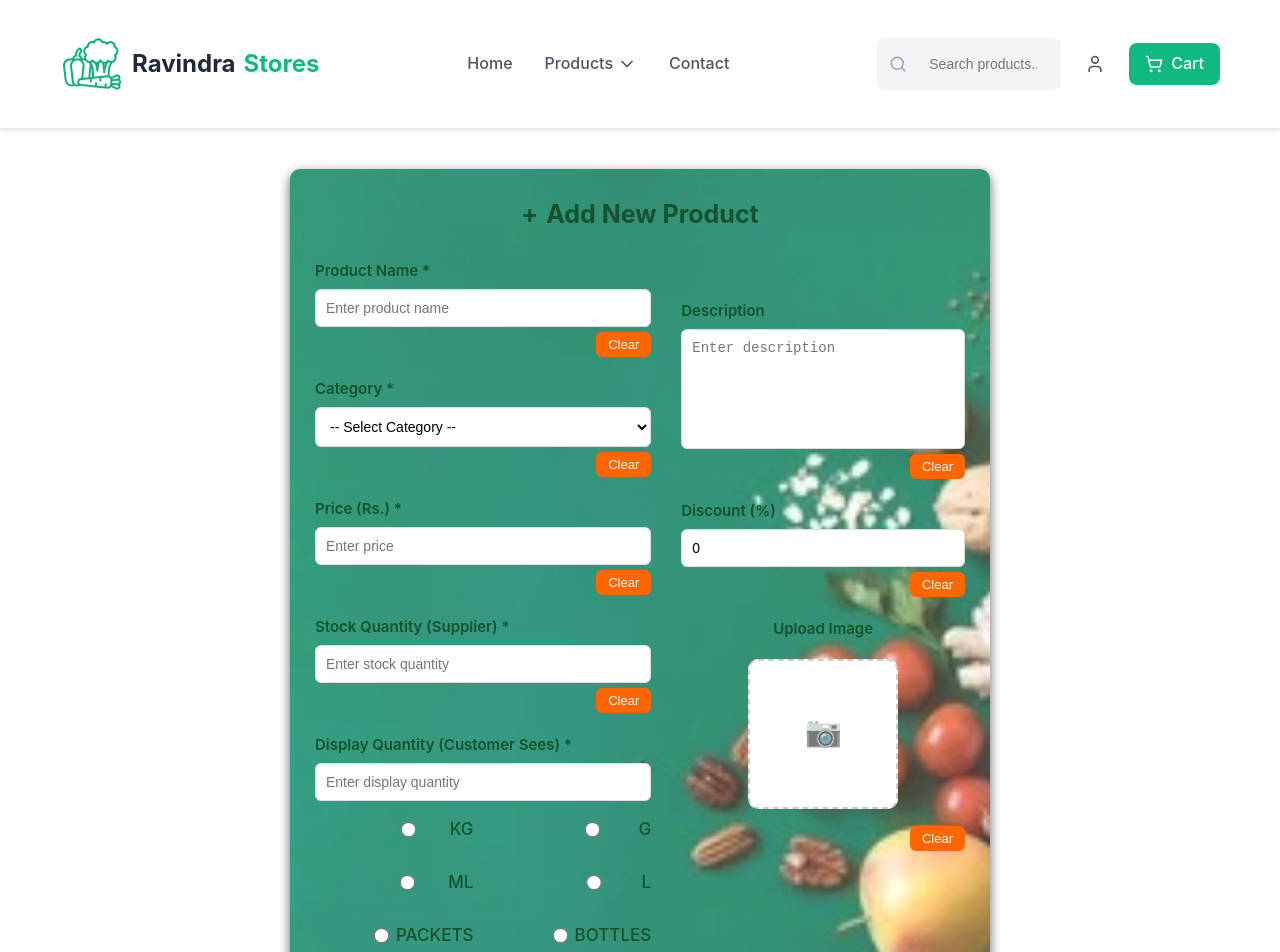
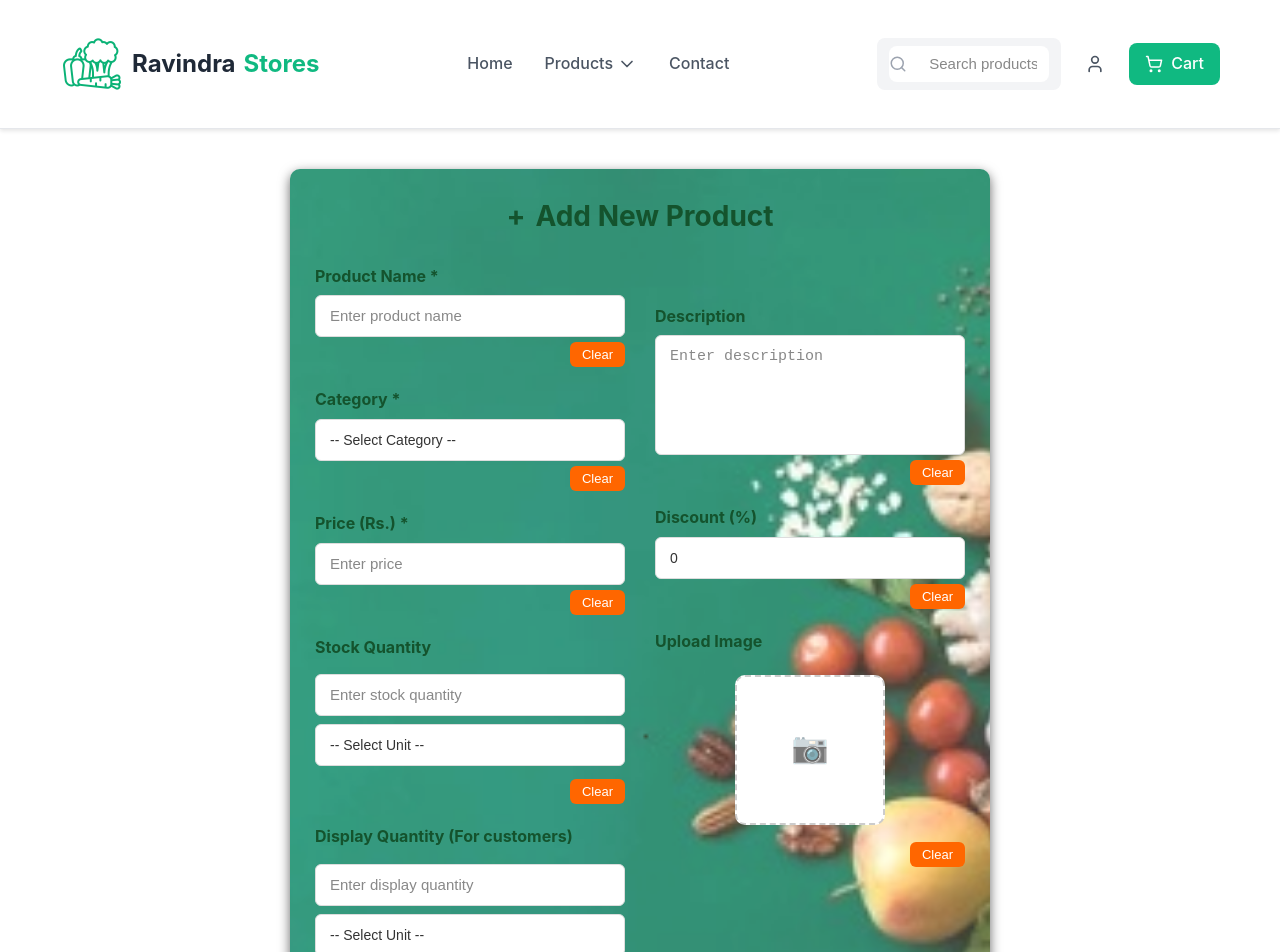
Before and after one commit to MinxPat/Grocery-frontend, a React (Create React App) app: page /products/add in a window 1280 px wide. Shown: the top 952 px of the page. Built offline with nearby package versions, Linux system fonts and the light colour scheme.

Commit message:
Modified add products

```diff
--- a/src/pages/AddProduct.css
+++ b/src/pages/AddProduct.css
@@ -29,15 +29,15 @@
   display: flex;
   align-items: center;
   justify-content: center;
-  font-size: 25px;
-  font-weight: 700;
+  font-size: 28px;
+  font-weight: 750;
   color: #14532d;
   margin-bottom: 25px;
 }
 
 .form-title-icon {
   color: #14532d;
-  margin-right: 8px;
+  margin-right: 10px;
 }
 
 /* Grid Layout */
@@ -67,25 +67,36 @@
 }
 
 .form-group label {
-  font-weight: 600;
+  font-weight: 650;
   margin-bottom: 6px;
   color: #14532d;
-  font-size: 15px;
+  font-size: 16px;
 }
 
-/* Inputs */
+/* Inputs & dropdowns */
 input,
 select,
 textarea {
   width: 100%;
-  padding: 10px;
+  padding: 12px 14px;
   border-radius: 6px;
   border: 1px solid #ddd;
-  background: #fff;
+  background: #ffffff !important;
   font-size: 14px;
+  color: #333;
   outline: none;
+  transition: all 0.2s ease;
+  box-sizing: border-box;
 }
 
+/* Placeholder styling */
+input::placeholder,
+textarea::placeholder {
+  color: #888;
+  font-size: 15px;
+}
+
+/* Textarea */
 textarea {
   resize: none;
   min-height: 120px;
@@ -97,6 +108,52 @@ textarea:focus {
   border-color: #f97316;
   background: #fff;
   box-shadow: 0 0 4px rgba(249, 115, 22, 0.4);
+}
+
+/* Dropdown styling */
+select {
+  appearance: none;
+  -webkit-appearance: none; /* Safari */
+  -moz-appearance: none;    /* Firefox */
+  background: #fff no-repeat right 12px center;
+  background-size: 14px;
+  padding-right: 30px;
+  cursor: pointer;
+}
+
+select option {
+  padding: 10px;
+}
+
+/* Stock & Display Quantity Row */
+.stock-display-row {
+  display: flex;
+  flex-direction: column;
+  gap: 25px; /* space between Stock and Display groups */
+  margin-bottom: 25px;
+}
+
+/* Each group */
+.stock-group,
+.display-group {
+  display: flex;
+  flex-direction: column;
+  gap: 8px;
+}
+
+/* Input + Unit Select side by side */
+.input-unit-row {
+  display: flex;
+  align-items: center;
+  gap: 12px;
+}
+
+.input-unit-row input {
+  flex: 2;
+}
+
+.input-unit-row select {
+  flex: 1;
 }
 
 /* Clear button */
@@ -125,6 +182,13 @@ textarea:focus {
   align-items: center;
   width: 100%;
   height: 100%;
+}
+
+.image-upload .image-label {
+  display: block;
+  text-align: left;
+  margin-bottom: 8px;
+  width: 100%;
 }
 
 .upload-box {
@@ -214,33 +278,3 @@ textarea:focus {
   background: #e65c00;
   transform: scale(1.05);
 }
-
-/* Quantity Stock & Display radio buttons */
-.quantity-units,
-.stock-quantity-options,
-.display-quantity-options {
-  display: grid;
-  grid-template-columns: 1fr 1fr;
-  gap: 20px 20px;
-  margin-top: 15px;
-}
-
-.quantity-units label,
-.stock-quantity-options label,
-.display-quantity-options label {
-  display: flex;
-  align-items: center;
-  font-size: 17px;
-  color: #14532d;
-  font-weight: 500;
-  cursor: pointer;
-  padding-left: 60px;
-}
-
-.quantity-units input[type="radio"],
-.stock-quantity-options input[type="radio"],
-.display-quantity-options input[type="radio"] {
-  margin-right: 8px;
-  accent-color: #14532d;
-  transform: scale(1.2);
-}
--- a/src/pages/AddProduct.jsx
+++ b/src/pages/AddProduct.jsx
@@ -5,13 +5,16 @@ const AddProduct = () => {
   const [productName, setProductName] = useState("");
   const [category, setCategory] = useState("");
   const [price, setPrice] = useState("");
-  const [stockQuantity, setStockQuantity] = useState(""); // total quantity from supplier
-  const [displayQuantity, setDisplayQuantity] = useState(""); // quantity shown to customer
-  const [quantityUnit, setQuantityUnit] = useState(""); // radio selection
+  const [stockQuantity, setStockQuantity] = useState("");
+  const [stockUnit, setStockUnit] = useState("");
+  const [displayQuantity, setDisplayQuantity] = useState("");
+  const [displayUnit, setDisplayUnit] = useState("");
   const [description, setDescription] = useState("");
-  const [discount, setDiscount] = useState(0); // int now
+  const [discount, setDiscount] = useState(0);
   const [imageFile, setImageFile] = useState(null);
   const [imagePreview, setImagePreview] = useState(null);
+
+  const unitOptions = ["KG", "G", "ML", "L", "PACKET", "BOTTLE", "CAN"];
 
   // Clear one field
   const handleClear = (field) => {
@@ -28,11 +31,14 @@ const AddProduct = () => {
       case "stockQuantity":
         setStockQuantity("");
         break;
+      case "stockUnit":
+        setStockUnit("");
+        break;
       case "displayQuantity":
         setDisplayQuantity("");
         break;
-      case "quantityUnit":
-        setQuantityUnit("");
+      case "displayUnit":
+        setDisplayUnit("");
         break;
       case "description":
         setDescription("");
@@ -55,8 +61,9 @@ const AddProduct = () => {
     setCategory("");
     setPrice("");
     setStockQuantity("");
+    setStockUnit("");
     setDisplayQuantity("");
-    setQuantityUnit("");
+    setDisplayUnit("");
     setDescription("");
     setDiscount(0);
     setImageFile(null);
@@ -81,8 +88,9 @@ const AddProduct = () => {
     formData.append("category", category);
     formData.append("price", price);
     formData.append("stockQuantity", stockQuantity);
+    formData.append("stockUnit", stockUnit);
     formData.append("displayQuantity", displayQuantity);
-    formData.append("quantityUnit", quantityUnit);
+    formData.append("displayUnit", displayUnit);
     formData.append("description", description);
     formData.append("discount", discount);
 
@@ -128,6 +136,7 @@ const AddProduct = () => {
               placeholder="Enter product name"
               value={productName}
               onChange={(e) => setProductName(e.target.value)}
+              className="white-input"
             />
             <button
               type="button"
@@ -143,6 +152,7 @@ const AddProduct = () => {
             <select
               value={category}
               onChange={(e) => setCategory(e.target.value)}
+              className="white-input"
             >
               <option value="">-- Select Category --</option>
               <option value="vegetables">Vegetables</option>
@@ -171,6 +181,7 @@ const AddProduct = () => {
               value={price}
               min="0"
               onChange={(e) => setPrice(e.target.value)}
+              className="white-input"
             />
             <button
               type="button"
@@ -181,52 +192,68 @@ const AddProduct = () => {
             </button>
           </div>
 
-          <div className="form-group">
-            <label>Stock Quantity (Supplier) *</label>
+          <div className="form-group stock-group">
+            <label>Stock Quantity</label>
             <input
               type="number"
               placeholder="Enter stock quantity"
               value={stockQuantity}
               min="0"
               onChange={(e) => setStockQuantity(e.target.value)}
+              className="white-input"
             />
+            <select
+              value={stockUnit}
+              onChange={(e) => setStockUnit(e.target.value)}
+              className="white-input"
+            >
+              <option value="">-- Select Unit --</option>
+              {unitOptions.map((unit) => (
+                <option key={unit} value={unit}>
+                  {unit}
+                </option>
+              ))}
+            </select>
             <button
               type="button"
               className="clear-btn"
-              onClick={() => handleClear("stockQuantity")}
+              onClick={() => {
+                handleClear("stockQuantity");
+                handleClear("stockUnit");
+              }}
             >
               Clear
             </button>
           </div>
 
-          <div className="form-group">
-            <label>Display Quantity (Customer Sees) *</label>
+          <div className="form-group display-group">
+            <label>Display Quantity (For customers) </label>
             <input
               type="number"
               placeholder="Enter display quantity"
               value={displayQuantity}
               min="0"
               onChange={(e) => setDisplayQuantity(e.target.value)}
+              className="white-input"
             />
-            <div className="quantity-units">
-              {["KG", "G", "ML", "L", "PACKETS", "BOTTLES", "CANS"].map((unit) => (
-                <label key={unit}>
-                  <input
-                    type="radio"
-                    value={unit}
-                    checked={quantityUnit === unit}
-                    onChange={(e) => setQuantityUnit(e.target.value)}
-                  />
+            <select
+              value={displayUnit}
+              onChange={(e) => setDisplayUnit(e.target.value)}
+              className="white-input"
+            >
+              <option value="">-- Select Unit --</option>
+              {unitOptions.map((unit) => (
+                <option key={unit} value={unit}>
                   {unit}
-                </label>
+                </option>
               ))}
-            </div>
+            </select>
             <button
               type="button"
               className="clear-btn"
               onClick={() => {
                 handleClear("displayQuantity");
-                handleClear("quantityUnit");
+                handleClear("displayUnit");
               }}
             >
               Clear
@@ -242,6 +269,7 @@ const AddProduct = () => {
               placeholder="Enter description"
               value={description}
               onChange={(e) => setDescription(e.target.value)}
+              className="white-input"
             ></textarea>
             <button
               type="button"
@@ -260,6 +288,7 @@ const AddProduct = () => {
               value={discount}
               min="0"
               onChange={(e) => setDiscount(parseInt(e.target.value) || 0)}
+              className="white-input"
             />
             <button
               type="button"
@@ -270,8 +299,8 @@ const AddProduct = () => {
             </button>
           </div>
 
-          <div className="form-group image-upload">
-            <label>Upload Image</label>
+          <div className="form-group image-upload aligned-left">
+            <label className="image-label">Upload Image</label>
             <div className="upload-box">
               <input
                 id="product-image"
```
